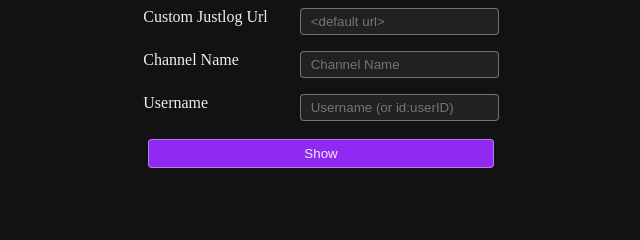
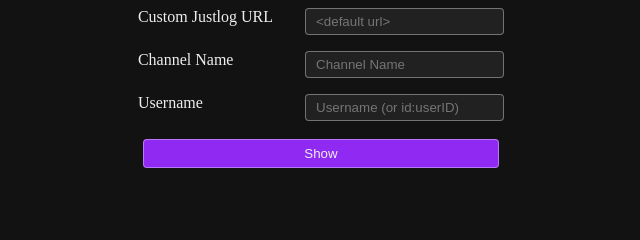
Before and after one commit to Nerixyz/heatchat, a website built with Parcel: page src/index.html in a window 1280 px wide. Shown: the top 240 px of the page, 319-959 px from the left. Built offline with nearby package versions, Linux system fonts and the light colour scheme; no server answers.

Commit message:
fix: capitalize url

```diff
--- a/src/index.html
+++ b/src/index.html
@@ -10,7 +10,7 @@
     <header></header>
     <main>
       <form id="req-form">
-        <label for="justlog-url">Custom Justlog Url</label>
+        <label for="justlog-url">Custom Justlog URL</label>
         <input id="justlog-url" type="text" placeholder="<default url>" />
         <label for="channel-name">Channel Name</label>
         <input id="channel-name" list="channel-names" type="text" placeholder="Channel Name" />
```
